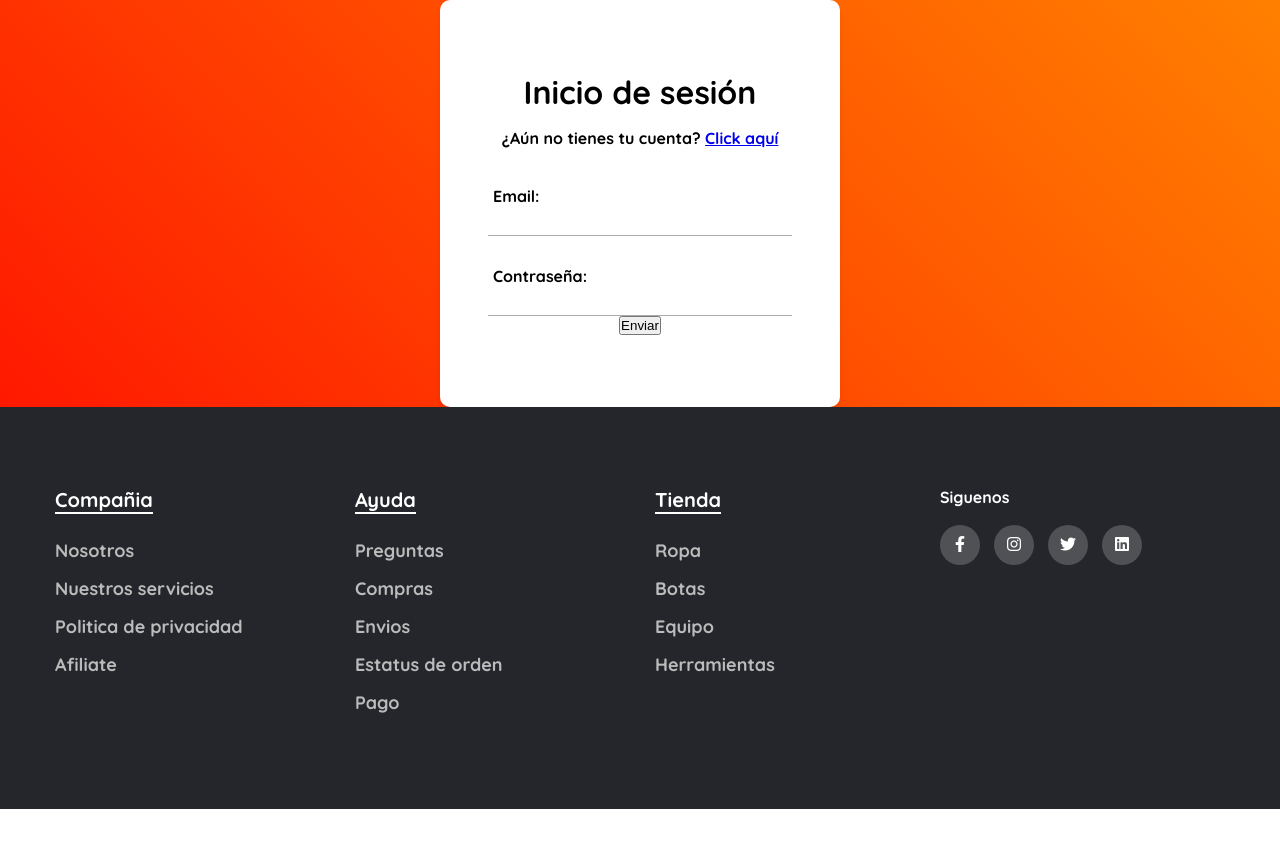
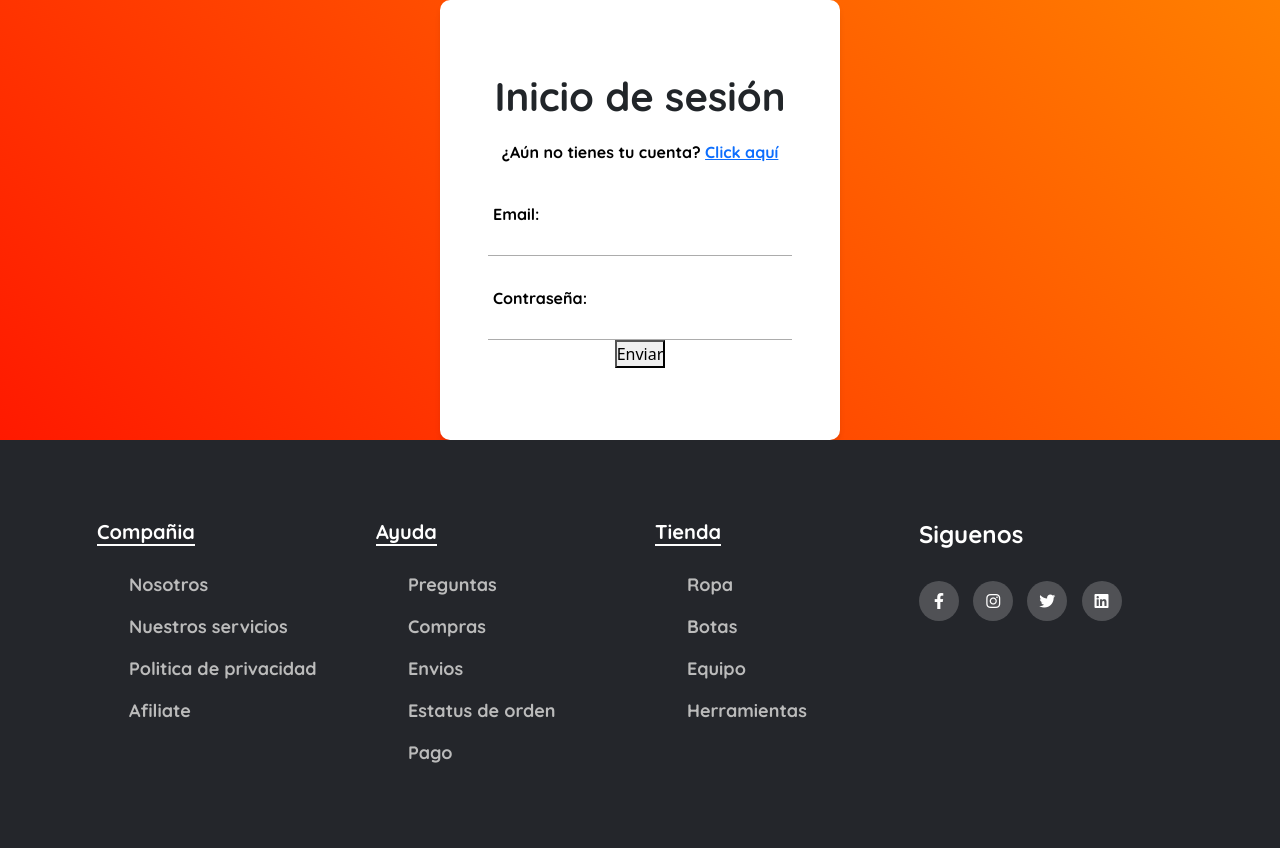
Before and after one commit to Marco-Pontiz/Project_Snowdin, a website: page src/views/signup.html in a window 1280 px wide. Before the commit the page ends 809 px from the top, so only its background shows below. Drawn offline with nearby package versions, Linux system fonts and the light colour scheme.

```diff
--- a/src/public/signup.css
+++ b/src/public/signup.css
@@ -78,14 +78,18 @@
     color:red;
 }
 
-.container{
-    max-width: 1200px;
-    margin: 0 auto;
-}
+/*Header*/
+
+/*Footer*/
 
 .footer{
     background-color: #24262B;
     padding: 80px 0;
+}
+
+.container{
+    max-width: 1200px;
+    margin: 0 auto;
 }
 
 .footer-row{
--- a/src/views/signup.html
+++ b/src/views/signup.html
@@ -7,6 +7,7 @@
     <link rel="stylesheet" href="../public/signup.css">
     <link rel="preconnect" href="https://fonts.googleapis.com">
     <link rel="preconnect" href="https://fonts.gstatic.com" crossorigin>
+    <link href="https://cdn.jsdelivr.net/npm/bootstrap@5.3.0-alpha3/dist/css/bootstrap.min.css" rel="stylesheet" integrity="sha384-KK94CHFLLe+nY2dmCWGMq91rCGa5gtU4mk92HdvYe+M/SXH301p5ILy+dN9+nJOZ" crossorigin="anonymous">
     <link href="https://fonts.googleapis.com/css2?family=Quicksand:wght@700&display=swap" rel="stylesheet">
     <link rel="stylesheet" href="https://cdnjs.cloudflare.com/ajax/libs/font-awesome/6.4.0/css/all.min.css">
     <title>Registro</title>
@@ -15,6 +16,7 @@
     <header>
 
     </header>
+
     <main>
         <form action="" method="POST" class="form">
             <h1 class="form-title">Inicio de sesión</h1>
@@ -32,6 +34,7 @@
             <button type="submit" class="form_submit" vlaue="Entrar">Enviar</button>
         </form>
     </main>
+
     <footer class="footer">
         <div class="container">
             <div class="footer-row">
```
